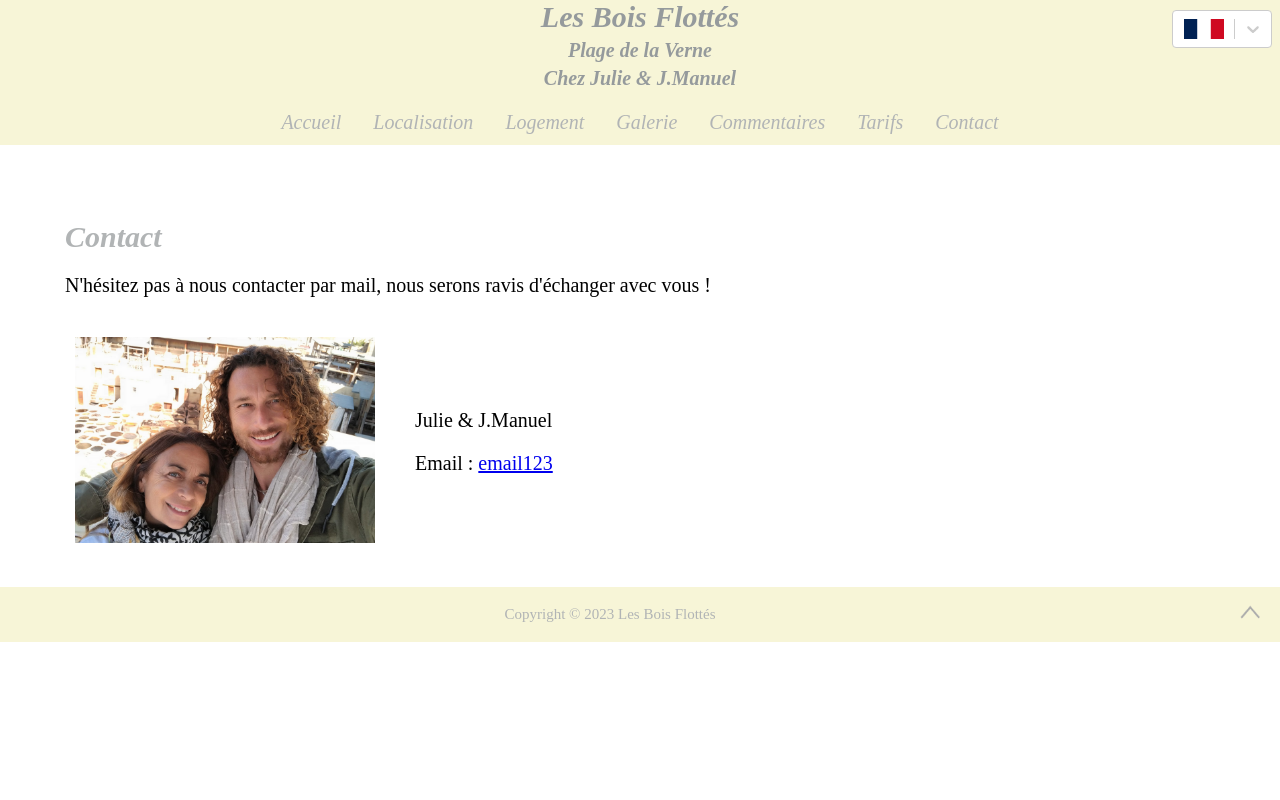
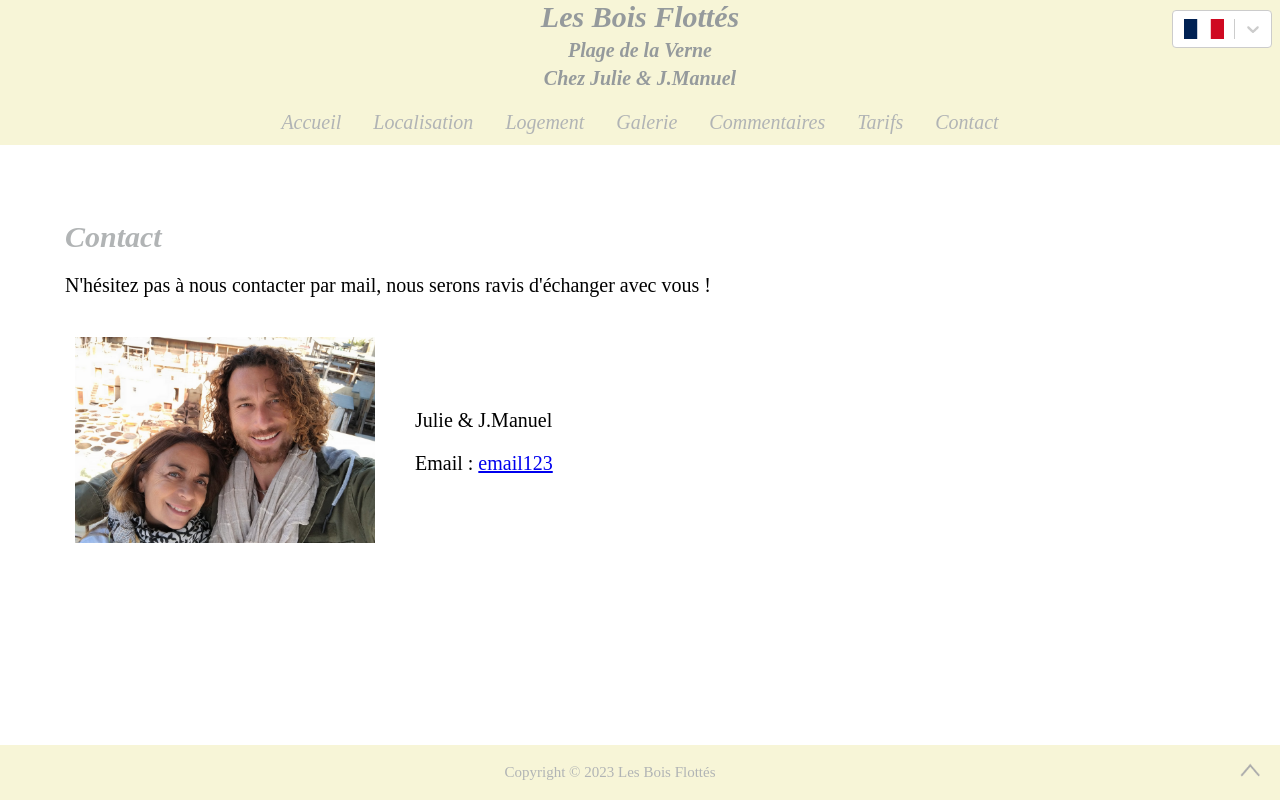
Before and after one commit to AlibertJimmy/Lesboisflottes, a React (Create React App) app: page /Contact in a window 1280 px wide. Built offline with nearby package versions, Linux system fonts and the light colour scheme.

Commit message:
Fixed footer position

```diff
--- a/src/components/Footer/Footer.jsx
+++ b/src/components/Footer/Footer.jsx
@@ -9,7 +9,34 @@ import ArrowUp from '../../assets/icon/arrowUp.png';
 
 // Import Style
 import styled from 'styled-components';
-import { StyledFooter } from '../../utils/style/jsx/style';
+import { commonHeaderFooter } from '../../utils/style/jsx/style';
+
+// Import Colors
+import colors from '../../utils/style/jsx/colors';
+
+const StyledFooter = styled.div`
+    ${commonHeaderFooter};
+
+    flex-direction: row;
+    align-items:center;
+
+    position: fixed;
+    bottom:0;
+
+    justify-content: space-between;
+
+    height:55px;
+
+
+    color: ${colors.link};
+
+    button#goToTopButton {
+        background-color: ${colors.backgroundHeaderFooter};
+        border: none;
+        padding: 10px 20px;
+        cursor: pointer;
+      }
+`;
 
 const StyledText = styled.div`
       display:flex;
--- a/src/utils/style/jsx/style.jsx
+++ b/src/utils/style/jsx/style.jsx
@@ -11,7 +11,7 @@ export const ComponentBorder = css`
 
 export const PageWrapper = styled.div`
   margin: ${headerMargin}px 25px;
-  margin-bottom: 0;
+  margin-bottom: 75px;;
 `;
 
 const commonWriting = css`
@@ -101,7 +101,7 @@ export const StyledContainer = styled.div`
     border: ${borderWidth}px solid black;
 `;
 // Header & Footer
-const commonHeaderFooter = css`
+export const commonHeaderFooter = css`
     ${ComponentBorder};
     display: flex;
     width: 100%;
@@ -125,25 +125,3 @@ export const HeaderWrapper = styled.div`
         height: 120px;
     }
 `;
-
-export const StyledFooter = styled.div`
-    ${commonHeaderFooter};
-
-    flex-direction: row;
-    align-items:center;
-
-    justify-content: space-between;
-
-    height:55px;
-
-    margin: 0;
-
-    color: ${colors.link};
-
-    button#goToTopButton {
-        background-color: ${colors.backgroundHeaderFooter};
-        border: none;
-        padding: 10px 20px;
-        cursor: pointer;
-      }
-`;
```
